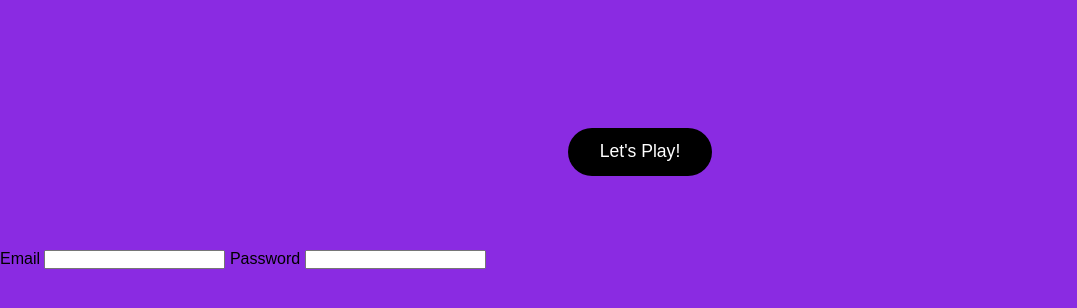
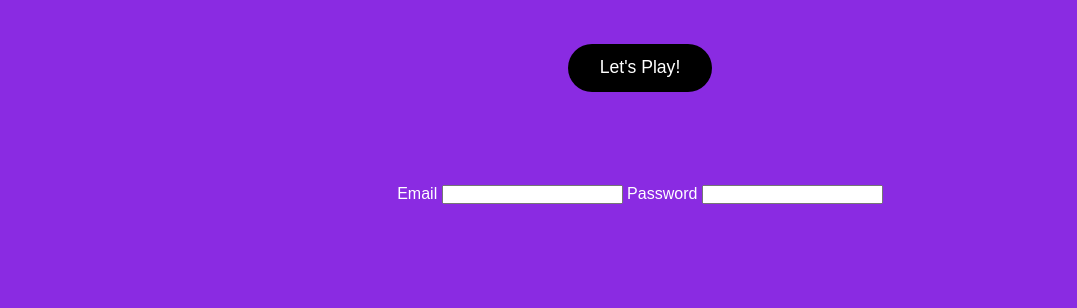
Before and after one commit to mmiranda14/RockPaperScissors, a plain HTML site: page index.html in a window 1280 px wide. Shown: the part 310-618 px from the top of the page, without its empty margins (0-1077 px from the left). Drawn offline with Linux system fonts and the light colour scheme; a web font is replaced by a local one.

Commit message:
save work

```diff
--- a/index.html
+++ b/index.html
@@ -6,7 +6,7 @@
     <meta http-equiv="X-UA-Compatible" content="IE=edge">
     <meta name="viewport" content="width=device-width, initial-scale=1.0">
     <title>Rock Paper Scissors Project</title>
-    <link rel="stylesheet" href="style.css">
+    <link rel="stylesheet" href="static/styles/style.css">
     <link href="https://fonts.googleapis.com/css2?family=DotGothic16&display=swap" rel="stylesheet">
     <script src="static/js/gameFunctions.js" defer></script>
 </head>
@@ -27,8 +27,6 @@
         <div id="introDiv" class="intro">
             <h1>Rock Paper Scissors</h1>
             <button id="playButton">Let's Play!</button>
-        </div>
-
             <div class="sign_in">
                 <div class="sign_in_options">
                     <label for="email">Email</label>
@@ -37,6 +35,9 @@
                     <input type="password" required>
                 </div>
             </div>
+        </div>
+
+
 
         <div id="matchDiv" class="match">
             <h2 class="option-prompt">Choose an option</h2>
```
Also changed, not shown: static/styles/style.css (renamed from style.css). Lines whose indentation alone changed are shown as unchanged.
